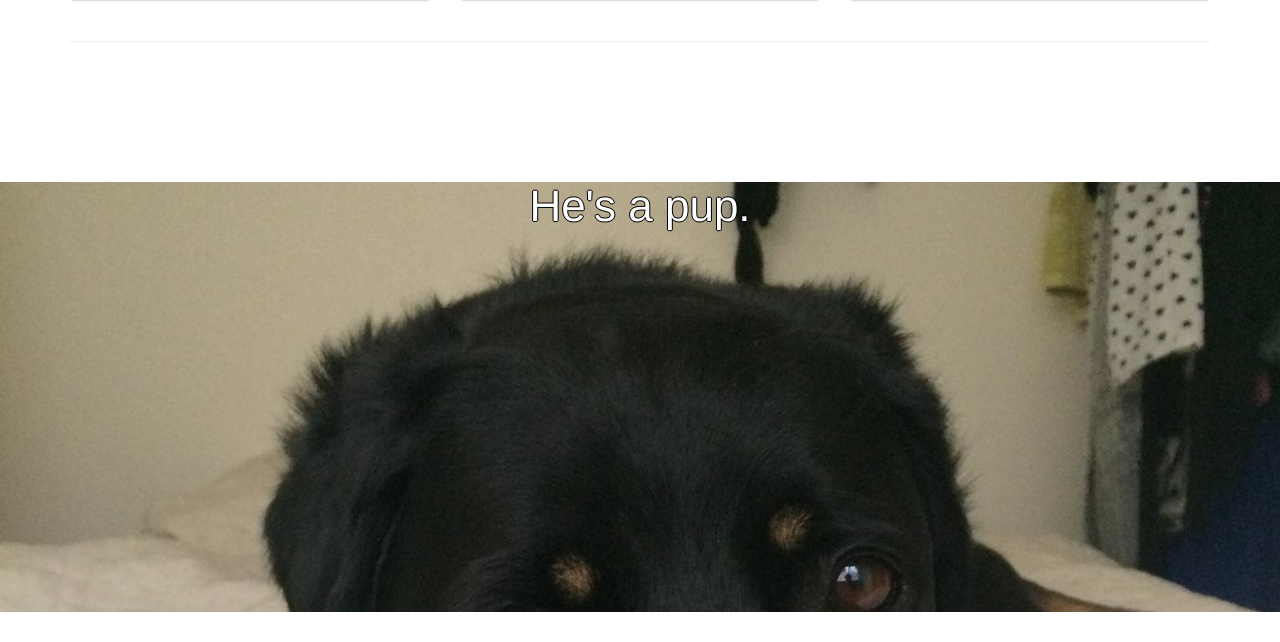
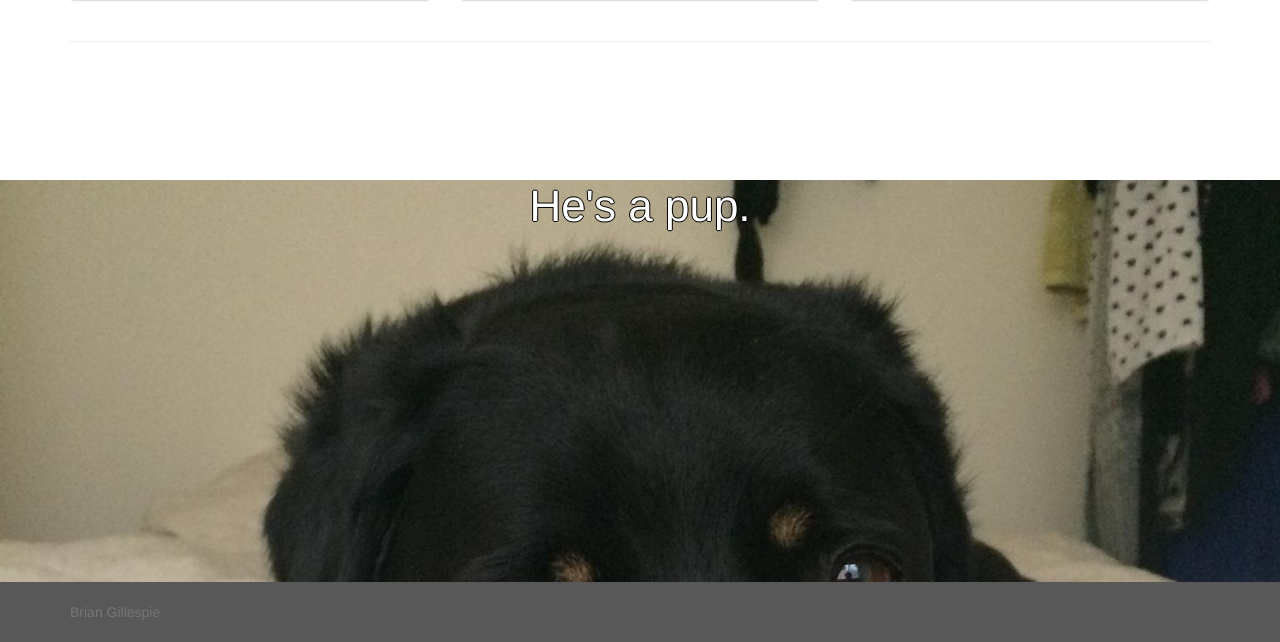
Before and after one commit to briangillespie/bgBlog, a Flask app: page / in a window 1280 px wide. Shown: the part 909-1551 px from the top of the page. Before the commit the page ends 1521 px from the top, so only its background shows below. Run offline with Flask 2, Linux system fonts and the light colour scheme; some libraries are stand-ins or nearby versions.

Commit message:
Add footer

```diff
--- a/bgpb/static/css/jumbotron.css
+++ b/bgpb/static/css/jumbotron.css
@@ -1,4 +1,3 @@
 body {
   padding-top: 50px;
-  padding-bottom: 20px;
 }
--- a/bgpb/static/css/parallax.css
+++ b/bgpb/static/css/parallax.css
@@ -1,6 +1,5 @@
 body {
   padding-top: 50px;
-  padding-bottom: 20px;
 }
 
 .divider {
@@ -19,7 +18,7 @@ h1 {
     text-shadow: -1px 0 black, 0 1px black, 1px 0 black, 0 -1px black;
 }
 
-p {
+.parallax-txt {
     text-shadow: -1px 0 black, 0 1px black, 1px 0 black, 0 -1px black;
     font-size: 20px;
     text-align: center;
--- a/bgpb/templates/base.html
+++ b/bgpb/templates/base.html
@@ -48,6 +48,13 @@
             </div><!--/.nav-collapse -->
         </div>
     </nav>
+
     {% block content %}{% endblock %}
+
+    <div id="footer" style="position: relative; margin-top: -30px;">
+        <div class="container">
+            <p class="text-muted">Brian Gillespie</p>
+        </div>
+    </div>
 </body>
 </html>
--- a/bgpb/templates/index.html
+++ b/bgpb/templates/index.html
@@ -8,8 +8,8 @@
 <!--parallax 1 -->
 <section class="bg-1 text-center" style="position: relative; margin-top: -30px;">
     <h1>{{ greeting }}</h1>
-    <p>This site is a work in progress. Please feel free to poke around as the site grows. Right now only the Dog link works, so go check out pics of my amazing pup, Gucci Mane!</p>
-    <p>I'm currently looking for a job, so please check out my LinkedIn profile up in the navbar. I'm also working on a few things, this site included, so go check out my GitHub too!</p>
+    <p class="parallax-txt">This site is a work in progress. Please feel free to poke around as the site grows. Right now only the Dog link works, so go check out pics of my amazing pup, Gucci Mane!</p>
+    <p class="parallax-txt">I'm currently looking for a job, so please check out my LinkedIn profile up in the navbar. I'm also working on a few things, this site included, so go check out my GitHub too!</p>
 </section>
 
 <div class="container">
```
Lines whose indentation alone changed are shown as unchanged.
